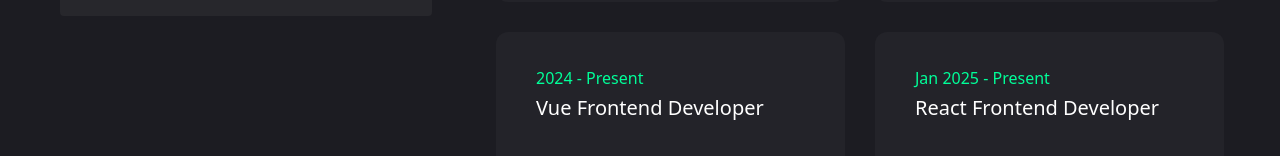
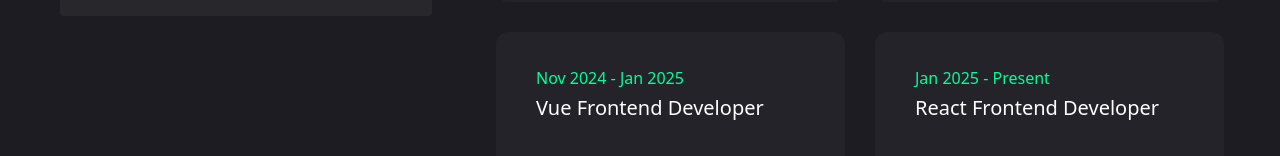
Before and after one commit to omartamer630/my-portfolio, a Next.js app: page /resume in a window 1280 px wide. Shown: the part 432-588 px from the top of the page. Built offline with nearby package versions, Linux system fonts and the light colour scheme.

Commit message:
resume updated

```diff
--- a/data/resume.tsx
+++ b/data/resume.tsx
@@ -80,7 +80,7 @@
     {
       company: "Freelance Project",
       position: "Vue Frontend Developer",
-      duration: "2024 - Present",
+      duration: "Nov 2024 - Jan 2025",
       description:
         "Developing the frontend of an anime streaming platform, implementing features like anime browsing, search, and watchlists using Vue.js, Pinia, and Tailwind CSS for a seamless user experience.",
     },
```
